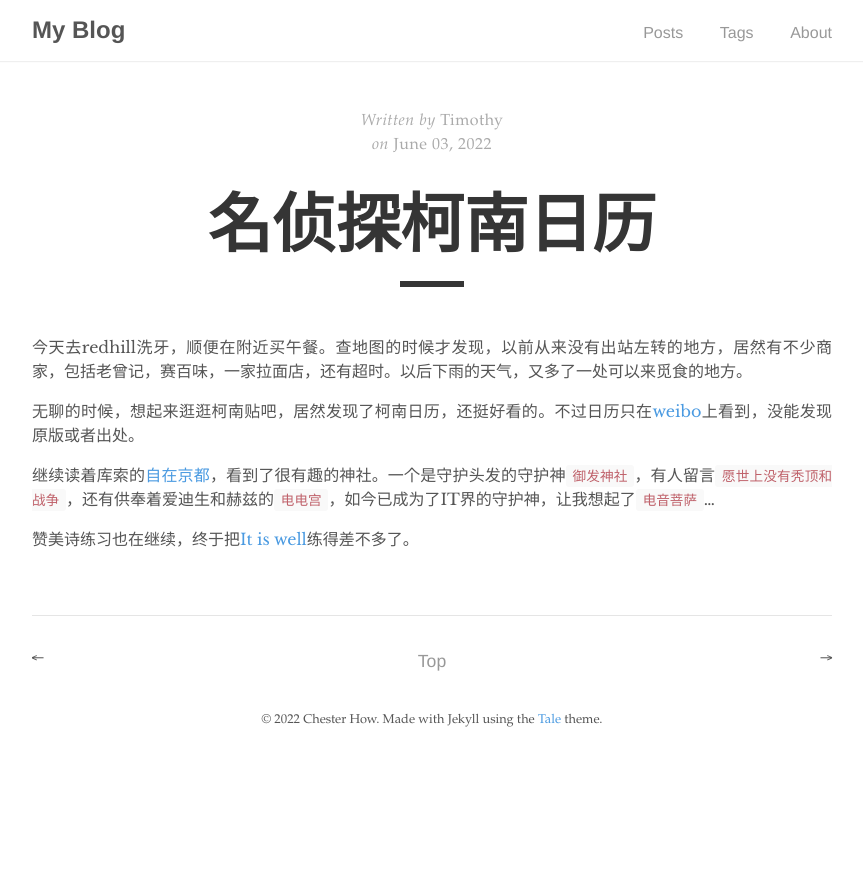
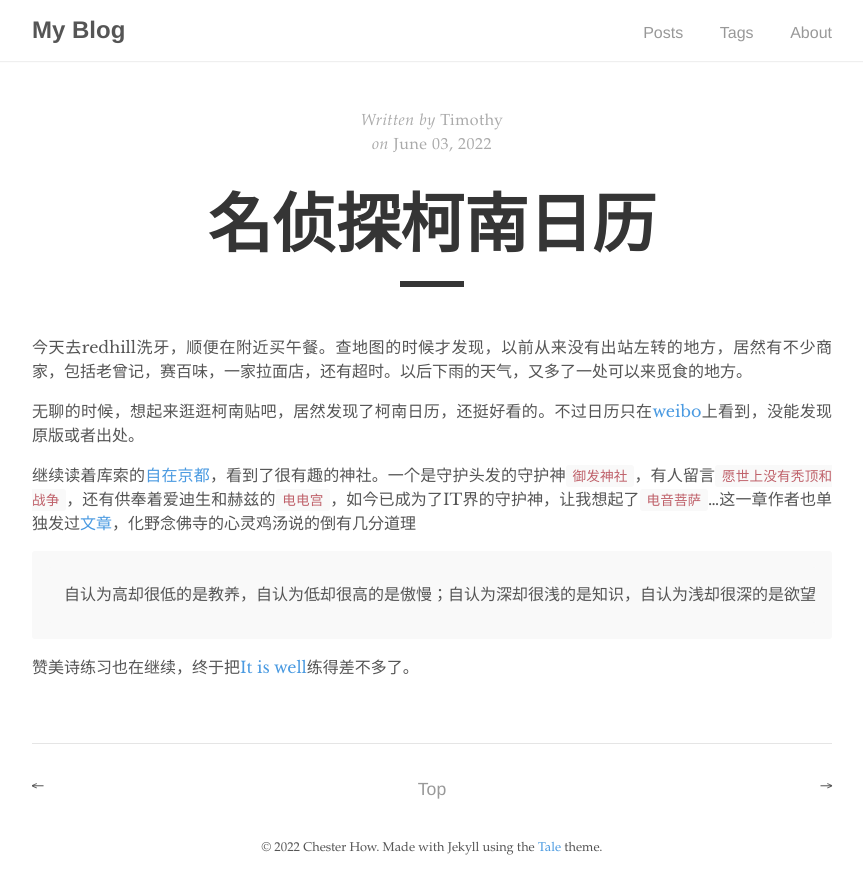
Before and after one commit to sholmes-221/sholmes-221.github.io, a Jekyll site: the page built from _posts/2022-06-03-kyoto.md, in a window 1280 px wide. Shown: the top 894 px of the page, without its empty margins (208-1071 px from the left). Built offline with Jekyll 4.4.1, drawn with Linux system fonts in a browser that asks for light colours; our own code applies the rules of GitHub Pages for plain Markdown files.

Commit message:
Update 2022-06-03-kyoto.md

````diff
--- a/_posts/2022-06-03-kyoto.md
+++ b/_posts/2022-06-03-kyoto.md
@@ -9,6 +9,10 @@ tags: book
 
 无聊的时候，想起来逛逛柯南贴吧，居然发现了柯南日历，还挺好看的。不过日历只在[weibo](https://weibo.com/chengmode15fenzhong?refer_flag=1005050010_)上看到，没能发现原版或者出处。
 
-继续读着库索的[自在京都](https://book.douban.com/subject/33429537/)，看到了很有趣的神社。一个是守护头发的守护神`御发神社`，有人留言`愿世上没有秃顶和战争`，还有供奉着爱迪生和赫兹的`电电宫`，如今已成为了IT界的守护神，让我想起了`电音菩萨`...
+继续读着库索的[自在京都](https://book.douban.com/subject/33429537/)，看到了很有趣的神社。一个是守护头发的守护神`御发神社`，有人留言`愿世上没有秃顶和战争`，还有供奉着爱迪生和赫兹的`电电宫`，如今已成为了IT界的守护神，让我想起了`电音菩萨`...这一章作者也单独发过[文章](https://k.sina.cn/article_6397839659_17d57492b001006wd9.html)，化野念佛寺的心灵鸡汤说的倒有几分道理
+
+```
+自认为高却很低的是教养，自认为低却很高的是傲慢；自认为深却很浅的是知识，自认为浅却很深的是欲望；自认为厚却很薄的是人情，自认为薄却很厚的是脸皮；自认为强却很弱的是毅力，自认为弱却很强的是自我；自认为多却很少的是分别，自认为少却很多的是徒劳。
+```
 
 赞美诗练习也在继续，终于把[It is well](https://youtu.be/h7U3vSwfzBY)练得差不多了。
````
